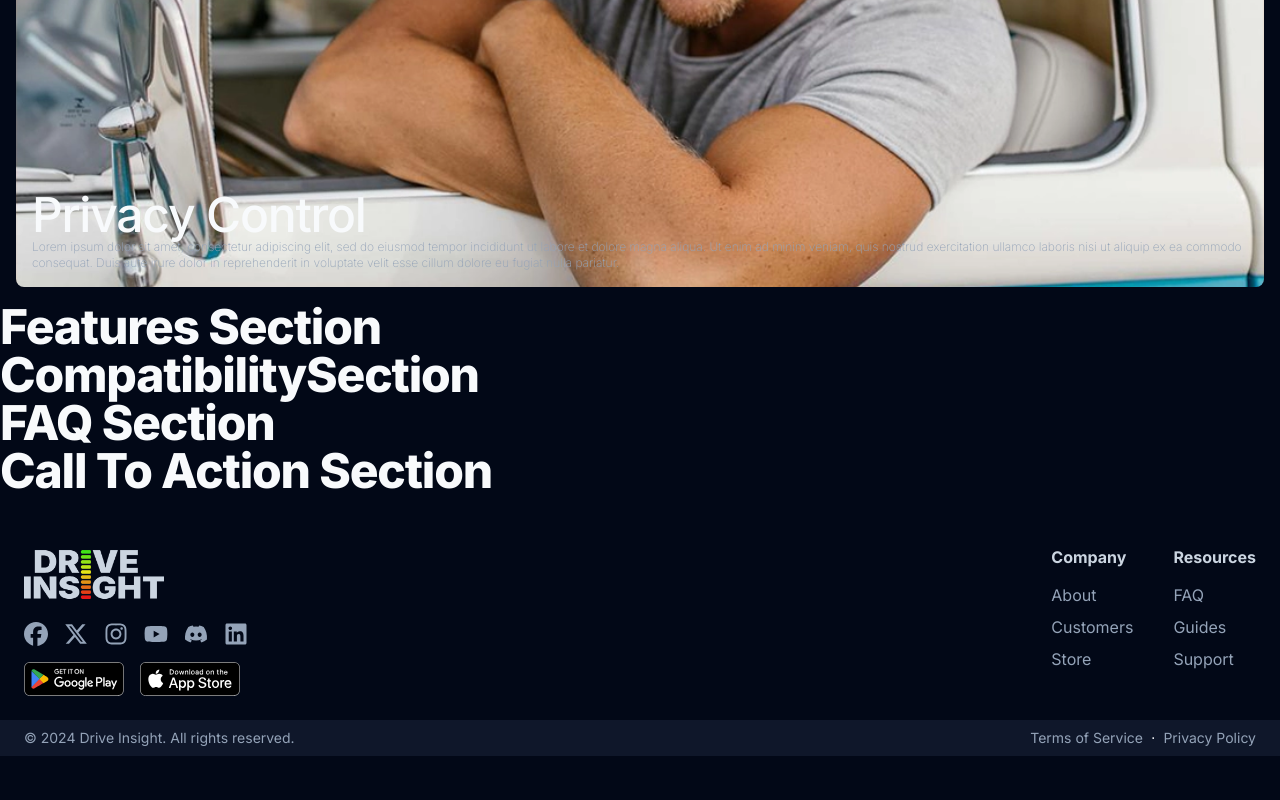
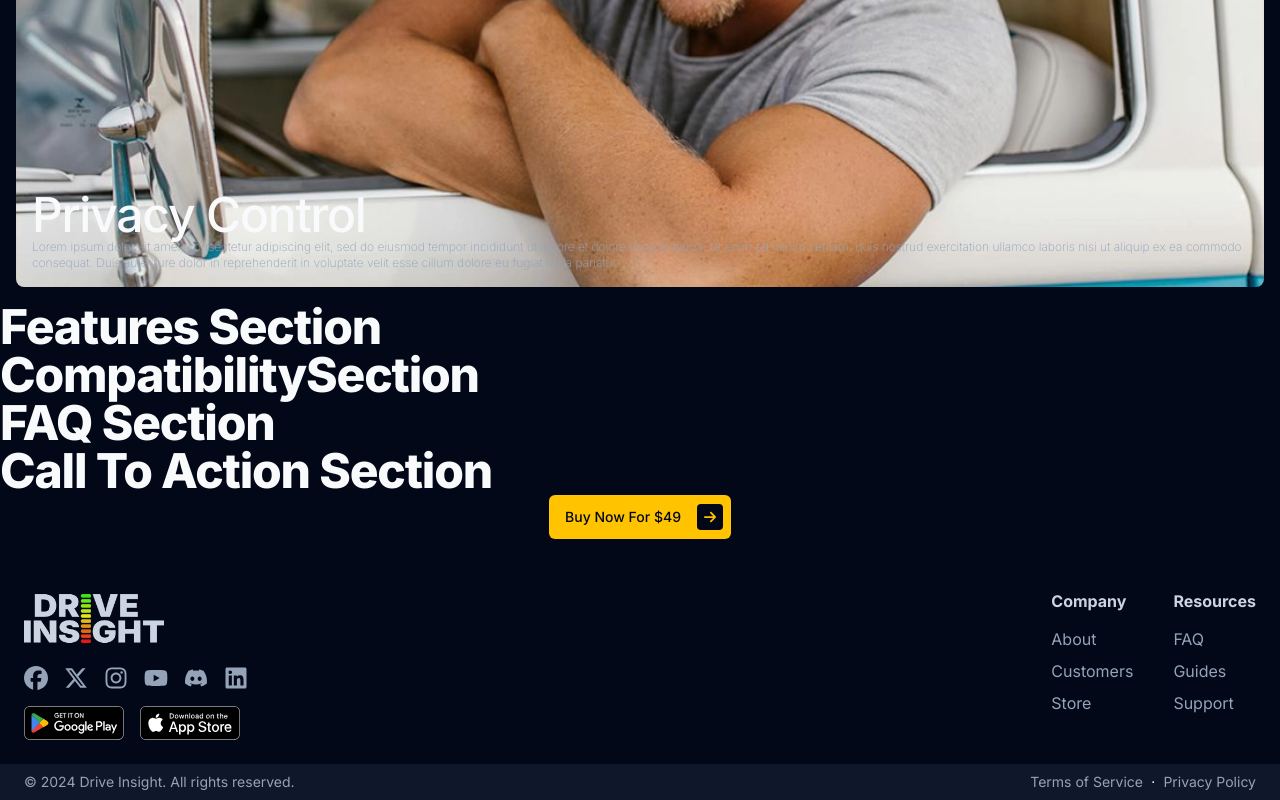
Before and after one commit to seoyeong643/drive-insight-website, a Next.js app: page / in a window 1280 px wide. Shown: the part 2027-2827 px from the top of the page. Before the commit the page ends 2783 px from the top, so only its background shows below. Built offline with nearby package versions, Linux system fonts and the light colour scheme.

Commit message:
Component - Call to action section waiting for graphic

```diff
--- a/components/CallToActionSection.tsx
+++ b/components/CallToActionSection.tsx
@@ -1,7 +1,23 @@
+import Link from "next/link";
+import { FaArrowRight } from "react-icons/fa6";
+import { Button } from "./ui/button";
+
 export const CallToActionSection = () => {
     return (
         <div>
             <h1>Call To Action Section</h1>
+            <div className="flex flex-col items-center justify-center">
+                <Link href="/store">
+                    <Button
+                        className="w-full px-2 md:w-fit md:gap-4 md:pl-4"
+                        size="lg">
+                        <div className="flex-1">Buy Now For $49</div>
+                        <div className="flex aspect-square items-center justify-center rounded bg-background p-1.5">
+                            <FaArrowRight className="text-primary" />
+                        </div>
+                    </Button>
+                </Link>
+            </div>
         </div>
     );
 };
```
